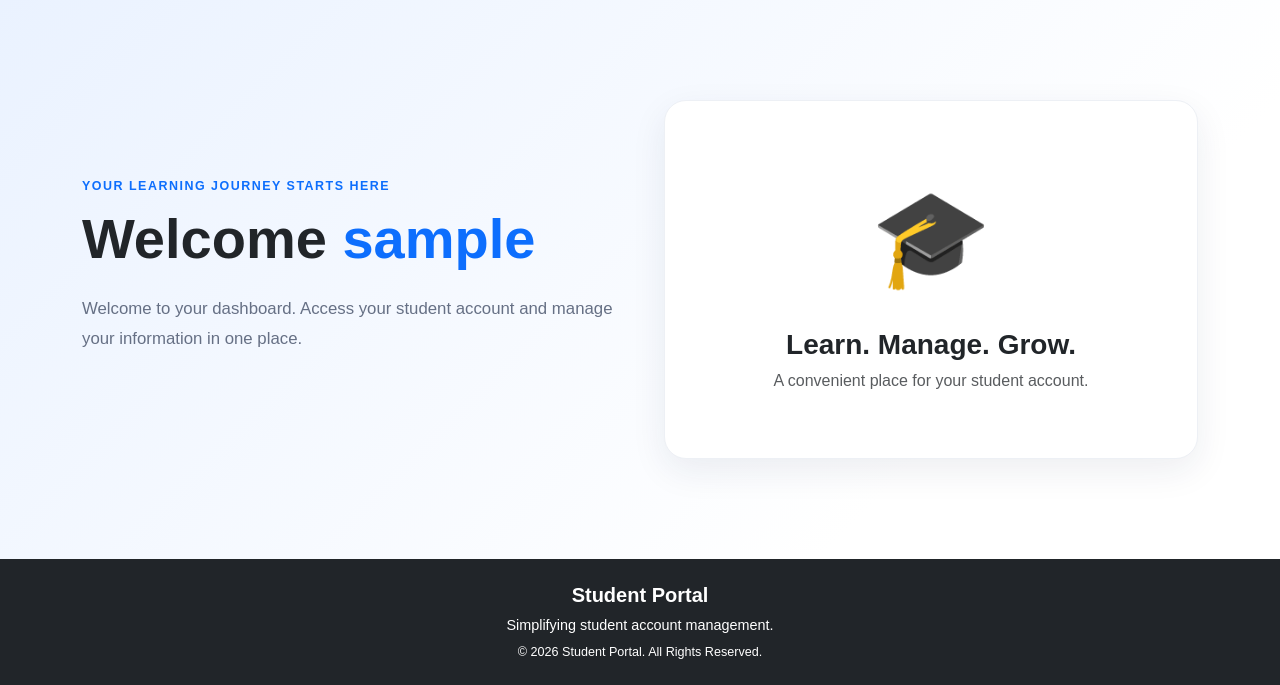
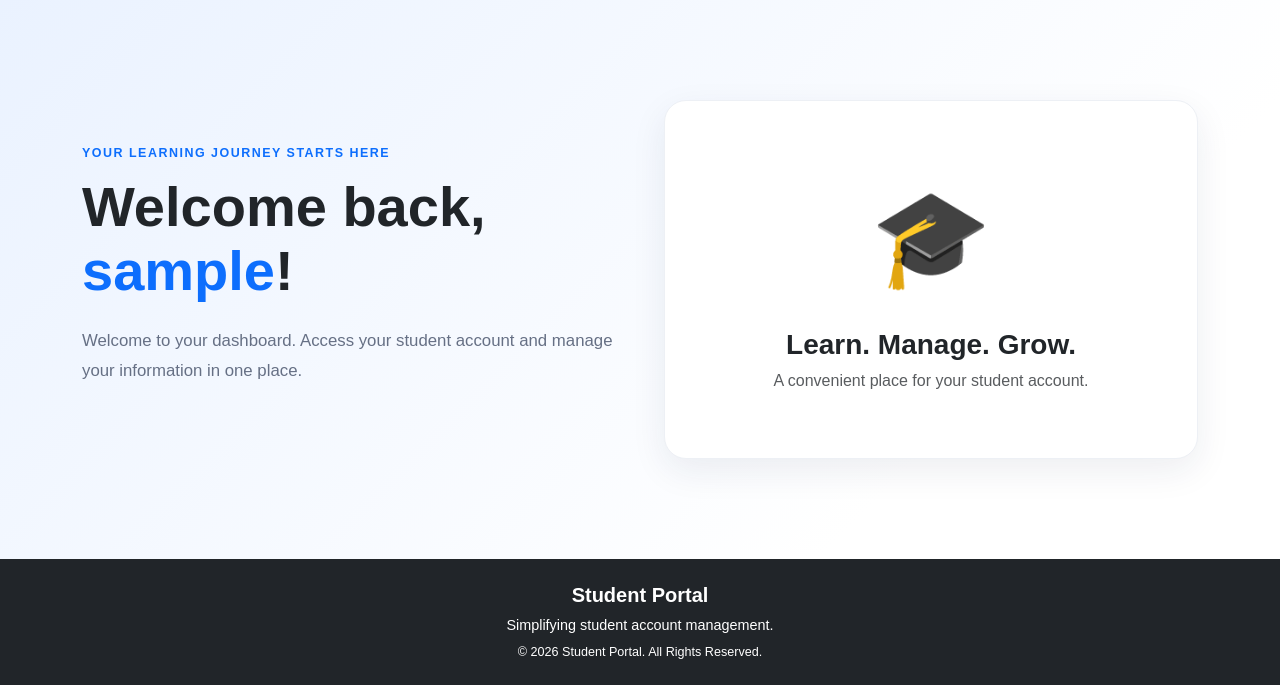
Before and after one commit to akashkonakalla/Java_Workspace, a Java web app: page /afterLogin.jsp in a window 1280 px wide. Shown: the part 73-758 px from the top of the page. Run offline with Tomcat 11, a stand-in JSP engine, Linux system fonts and the light colour scheme; the visitor is signed in with stand-in values (Sample User, id 1).

Commit message:
refactor: personalize dashboard welcome message

```diff
--- a/Servlets/WebProjectServlets/src/main/webapp/afterLogin.jsp
+++ b/Servlets/WebProjectServlets/src/main/webapp/afterLogin.jsp
@@ -54,7 +54,7 @@ if (session.getAttribute("username") == null) {
 					<div class="col-lg-6">
 						<p class="eyebrow">YOUR LEARNING JOURNEY STARTS HERE</p>
 						<h1 class="hero-title">
-							Welcome <span><%=session.getAttribute("username")%></span>
+							Welcome back, <span><%=session.getAttribute("username")%></span>!
 						</h1>
 						<p class="hero-description">Welcome to your dashboard. Access
 							your student account and manage your information in one place.</p>
```
